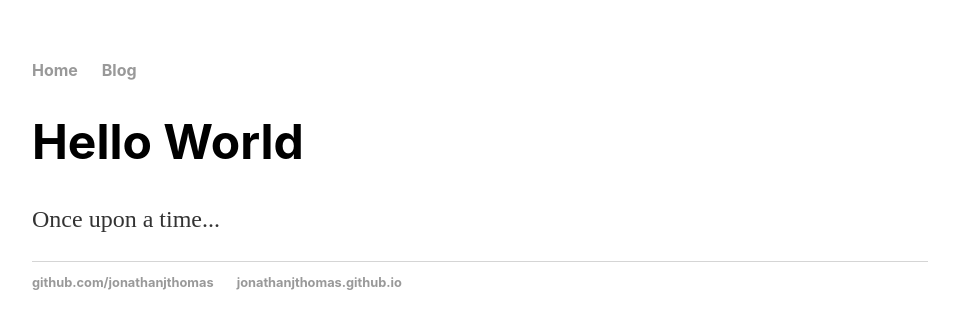
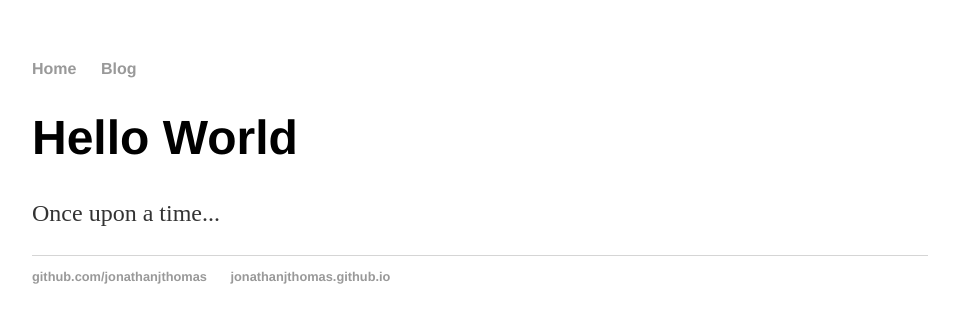
Before and after one commit to jonathanjthomas/jonathanjthomas.github.io, a Jekyll site: the page built from index.html, in a window 1280 px wide. Shown: the top 329 px of the page, without its empty margins (160-1119 px from the left). Built offline with Jekyll 4.4.1, drawn with Linux system fonts in a browser that asks for light colours.

Commit message:
Update main.css

```diff
--- a/css/main.css
+++ b/css/main.css
@@ -4,7 +4,7 @@ body {
 }
 h1 {
     font-size: 3em;
-    font-family:'Inter', 'Sans-Serif';
+    font-family:'Helvetica', 'Arial', 'Sans-Serif';
 }
 p {
     font-size: 1.5em;
@@ -17,7 +17,7 @@ footer {
 }
 
 nav ul, footer ul {
-    font-family:'Inter', 'Sans-Serif';
+    font-family:'Helvetica', 'Arial', 'Sans-Serif';
     padding: 0px;
     list-style: none;
     font-weight: bold;
```
